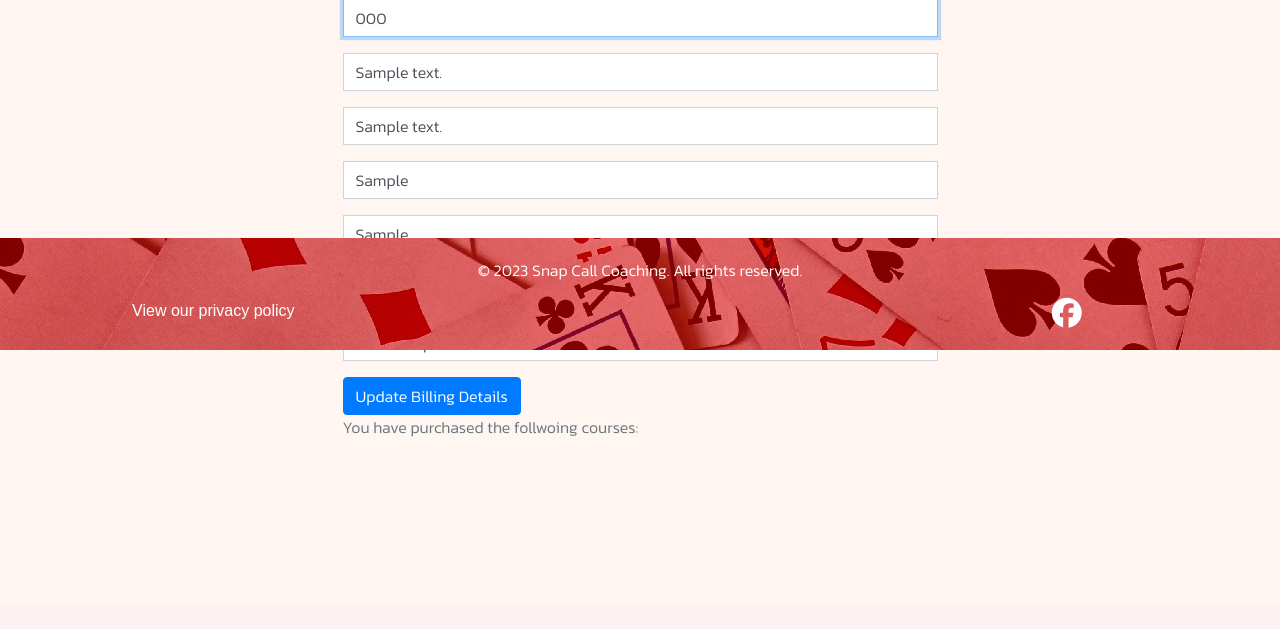
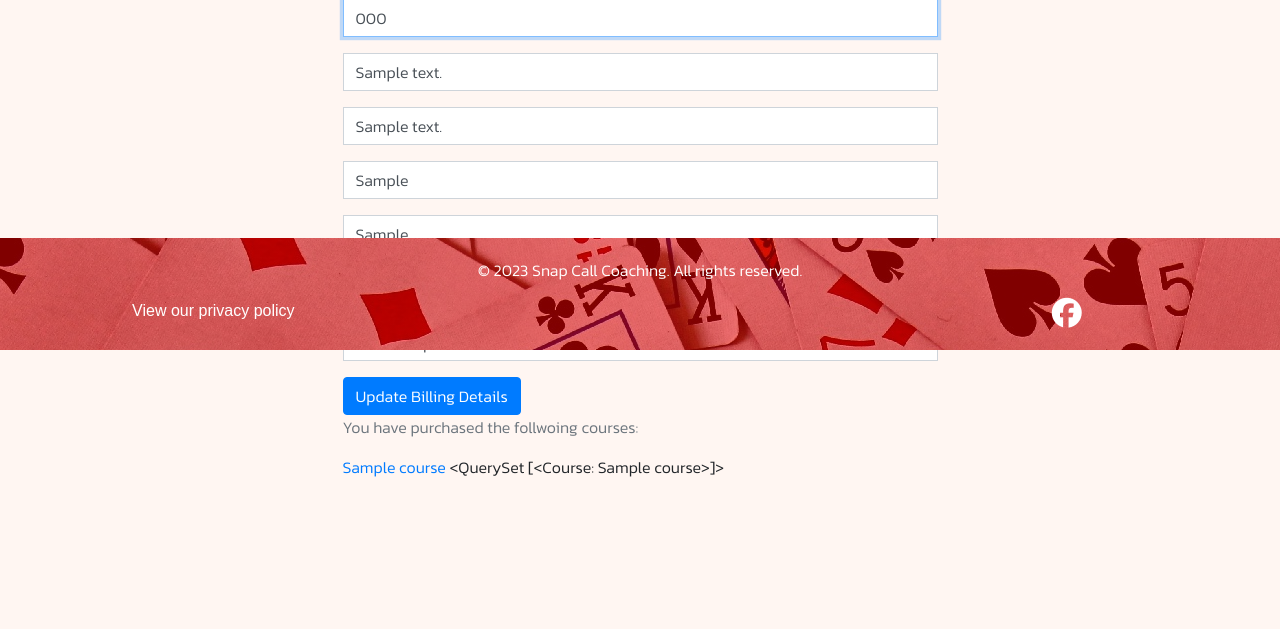
Before and after one commit to tomkelly111/Snap-Call-Coaching, a Django app: page /profile/ in a window 1280 px wide. Shown: the part 450-1079 px from the top of the page. Before the commit the page ends 887 px from the top, so only its background shows below. Run offline with Django 3.2, Linux system fonts and the light colour scheme; a user stored in the database is signed in; tables that the repository leaves empty hold one stand-in row (values such as "Sample post"); some libraries are stand-ins or nearby versions.

Commit message:
link purchased_courses in profile to course_detail

```diff
--- a/profiles/templates/profiles/profile.html
+++ b/profiles/templates/profiles/profile.html
@@ -28,6 +28,9 @@
             </div>
             <div>
                 <p class="text-muted">You have purchased the follwoing courses:</p>
+                {% for order in orders %}
+                    <a href="{% url 'course_detail' course=order.name %}">{{ order.name }}</a>
+                {% endfor %}
                 {{ orders }}
             </div>
         </div>
--- a/profiles/urls.py
+++ b/profiles/urls.py
@@ -2,5 +2,7 @@ from django.urls import path
 from . import views
 
 urlpatterns = [
-    path('', views.profile, name='profile')
+    path('', views.profile, name='profile'),
+    path('course-detail/<str:course>/',
+         views.course_detail, name="course_detail"),
 ]
--- a/profiles/views.py
+++ b/profiles/views.py
@@ -2,6 +2,7 @@ from django.shortcuts import render, get_object_or_404
 from .models import UserProfile
 from .forms import UserProfileForm
 from django.contrib import messages
+from courses.models import Course
 
 
 def profile(request):
@@ -15,11 +16,21 @@ def profile(request):
             messages.success(request, 'Your billing details have been saved')
 
     form = UserProfileForm(instance=profile)
-    orders = profile.orders.all()
+    orders = profile.purchased_courses.all()
     template = 'profiles/profile.html'
     context = {
         'form': form,
-        'order': orders,
+        'orders': orders,
     }
 
     return render(request, template, context)
+
+
+def course_detail(request, course):
+    """a view to return course detail page"""
+    queryset = Course.objects
+    detail = get_object_or_404(queryset, name=course)
+    context = {
+        'course': detail
+    }
+    return render(request, 'courses/course_detail.html', context)
```
